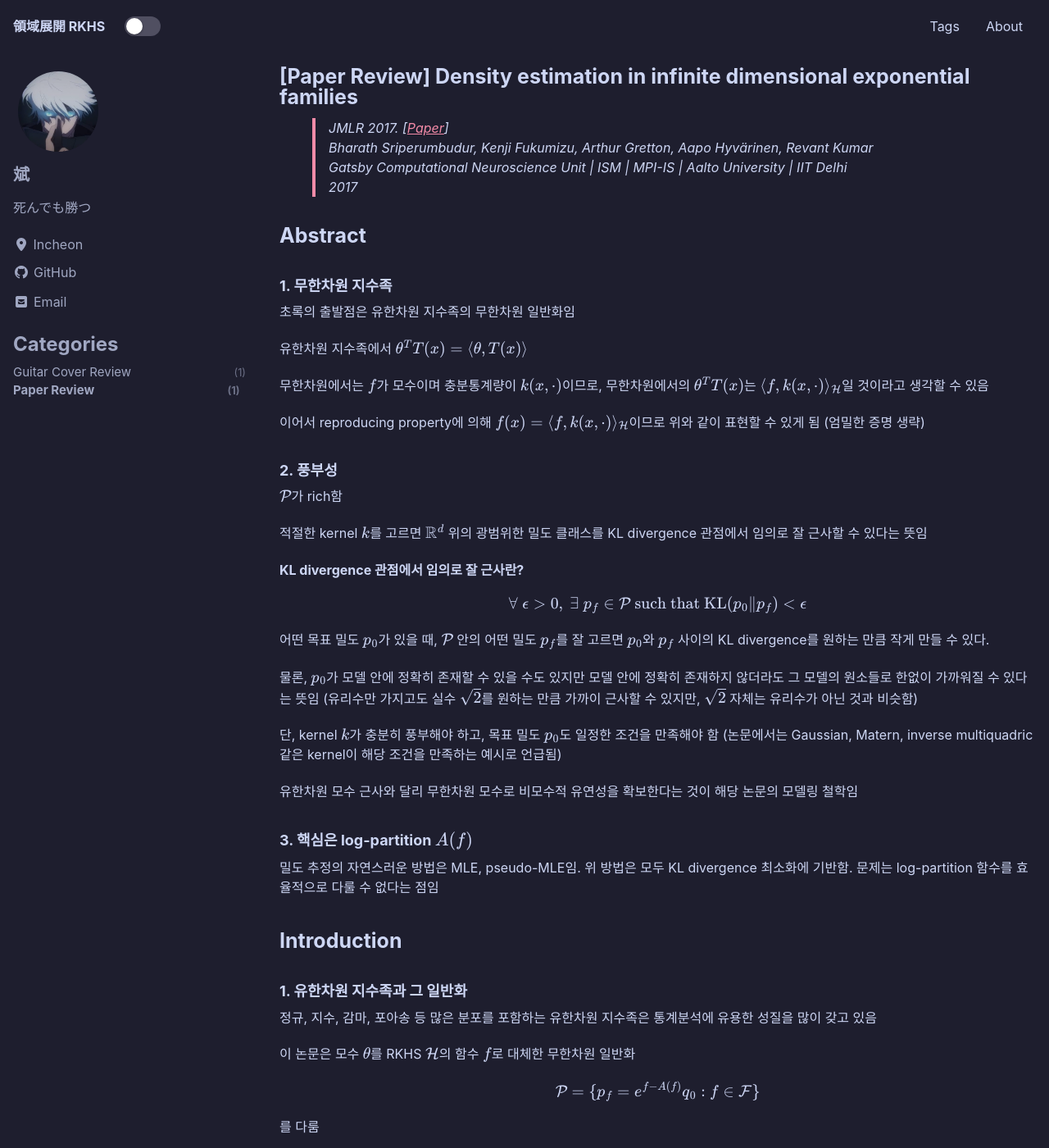
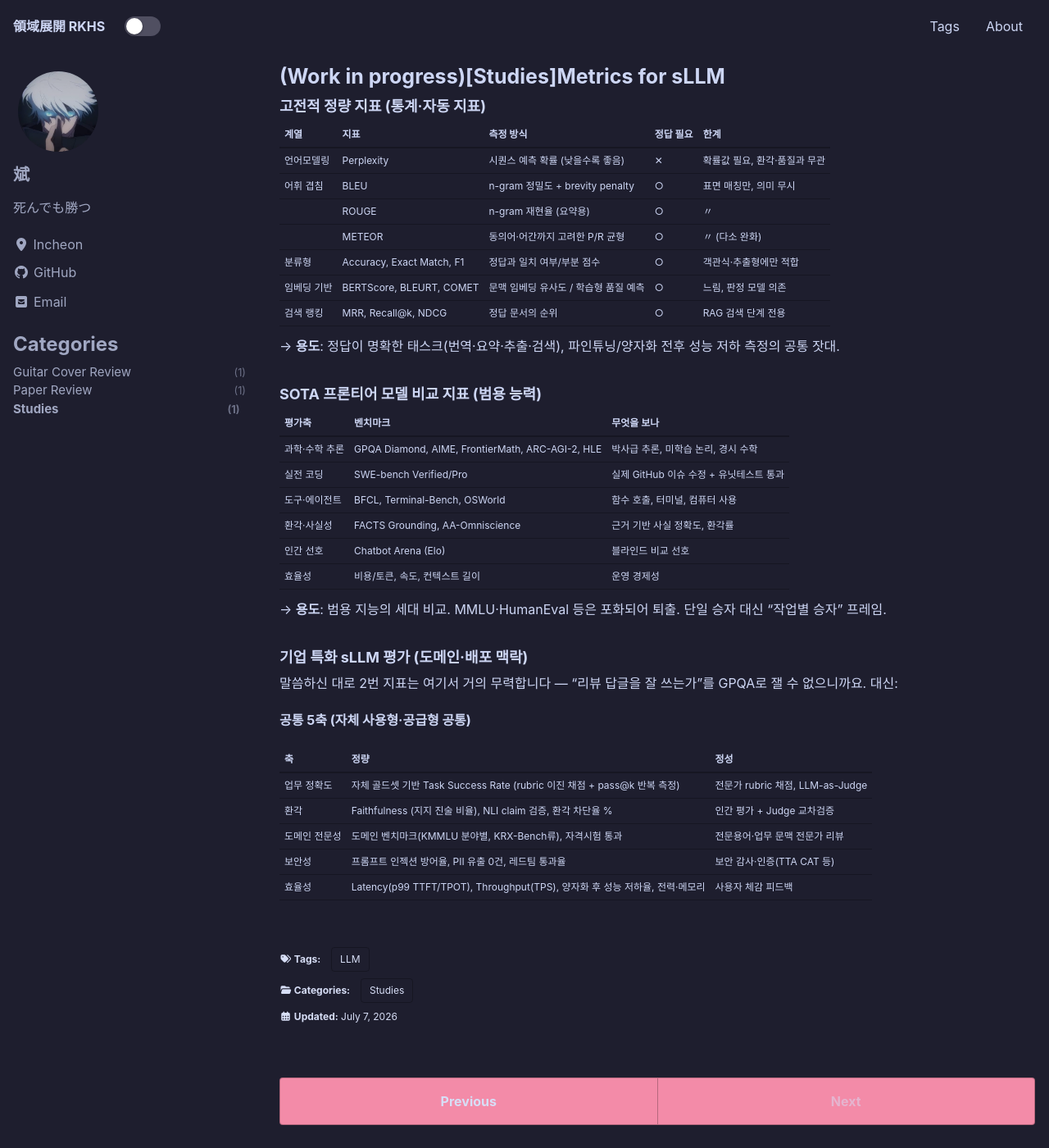
Before and after one commit to ml-bean/ml-bean.github.io, a Jekyll site: the page built from _posts/Studies/2026-06-24-KEF.md, in a window 1280 px wide and 1400 px high. Shown: the whole window at 82% size. Built offline with Jekyll 4.4.1, drawn with Linux system fonts in a browser that asks for light colours; cached includes are drawn as plain includes; formulas are drawn with MathJax 3; some of the changed text lies outside the part shown.

Commit message:
posted Metrics for sLLM

```diff
--- a/_posts/Paper Review/2026-06-24-KEF.md
+++ b/_posts/Paper Review/2026-06-24-KEF.md
@@ -1,5 +1,5 @@
 ---
-title: "[Paper Review] Density estimation in infinite dimensional exponential families"
+title: "(Work in progress)[Paper Review] Density estimation in infinite dimensional exponential families"
 date: 2026-06-24
 categories:
   - Paper Review
--- /dev/null
+++ b/_posts/Studies/2026-06-24-KEF.md
@@ -0,0 +1,52 @@
+---
+title: "(Work in progress)[Studies]Metrics for sLLM"
+date: 2026-07-07
+categories:
+  - Studies
+tags:
+  - LLM
+use_math: true
+classes: wide
+---
+### 고전적 정량 지표 (통계·자동 지표)
+
+| 계열 | 지표 | 측정 방식 | 정답 필요 | 한계 |
+| --- | --- | --- | --- | --- |
+| 언어모델링 | Perplexity | 시퀀스 예측 확률 (낮을수록 좋음) | ✕ | 확률값 필요, 환각·품질과 무관 |
+| 어휘 겹침 | BLEU | n-gram 정밀도 + brevity penalty | ○ | 표면 매칭만, 의미 무시 |
+|  | ROUGE | n-gram 재현율 (요약용) | ○ | 〃 |
+|  | METEOR | 동의어·어간까지 고려한 P/R 균형 | ○ | 〃 (다소 완화) |
+| 분류형 | Accuracy, Exact Match, F1 | 정답과 일치 여부/부분 점수 | ○ | 객관식·추출형에만 적합 |
+| 임베딩 기반 | BERTScore, BLEURT, COMET | 문맥 임베딩 유사도 / 학습형 품질 예측 | ○ | 느림, 판정 모델 의존 |
+| 검색 랭킹 | MRR, Recall@k, NDCG | 정답 문서의 순위 | ○ | RAG 검색 단계 전용 |
+
+→ **용도**: 정답이 명확한 태스크(번역·요약·추출·검색), 파인튜닝/양자화 전후 성능 저하 측정의 공통 잣대.
+
+### SOTA 프론티어 모델 비교 지표 (범용 능력)
+
+| 평가축 | 벤치마크 | 무엇을 보나 |
+| --- | --- | --- |
+| 과학·수학 추론 | GPQA Diamond, AIME, FrontierMath, ARC-AGI-2, HLE | 박사급 추론, 미학습 논리, 경시 수학 |
+| 실전 코딩 | SWE-bench Verified/Pro | 실제 GitHub 이슈 수정 + 유닛테스트 통과 |
+| 도구·에이전트 | BFCL, Terminal-Bench, OSWorld | 함수 호출, 터미널, 컴퓨터 사용 |
+| 환각·사실성 | FACTS Grounding, AA-Omniscience | 근거 기반 사실 정확도, 환각률 |
+| 인간 선호 | Chatbot Arena (Elo) | 블라인드 비교 선호 |
+| 효율성 | 비용/토큰, 속도, 컨텍스트 길이 | 운영 경제성 |
+
+→ **용도**: 범용 지능의 세대 비교. MMLU·HumanEval 등은 포화되어 퇴출. 단일 승자 대신 "작업별 승자" 프레임.
+
+### 기업 특화 sLLM 평가 (도메인·배포 맥락)
+
+말씀하신 대로 2번 지표는 여기서 거의 무력합니다 — "리뷰 답글을 잘 쓰는가"를 GPQA로 잴 수 없으니까요. 대신:
+
+**공통 5축 (자체 사용형·공급형 공통)**
+
+| 축 | 정량 | 정성 |
+| --- | --- | --- |
+| 업무 정확도 | 자체 골드셋 기반 Task Success Rate (rubric 이진 채점 + pass@k 반복 측정) | 전문가 rubric 채점, LLM-as-Judge |
+| 환각 | Faithfulness (지지 진술 비율), NLI claim 검증, 환각 차단율 % | 인간 평가 + Judge 교차검증 |
+| 도메인 전문성 | 도메인 벤치마크(KMMLU 분야별, KRX-Bench류), 자격시험 통과 | 전문용어·업무 문맥 전문가 리뷰 |
+| 보안성 | 프롬프트 인젝션 방어율, PII 유출 0건, 레드팀 통과율 | 보안 감사·인증(TTA CAT 등) |
+| 효율성 | Latency(p99 TTFT/TPOT), Throughput(TPS), 양자화 후 성능 저하율, 전력·메모리 | 사용자 체감 피드백 |
+
+---
```
Also changed, not shown: 1 other file.
